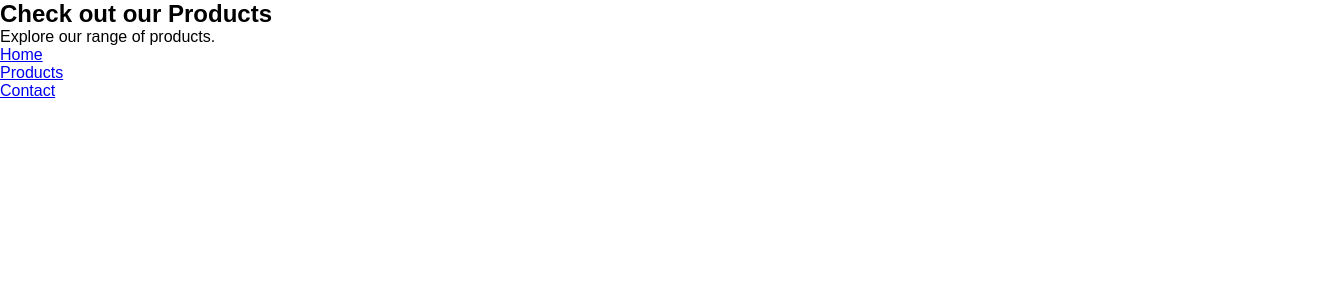
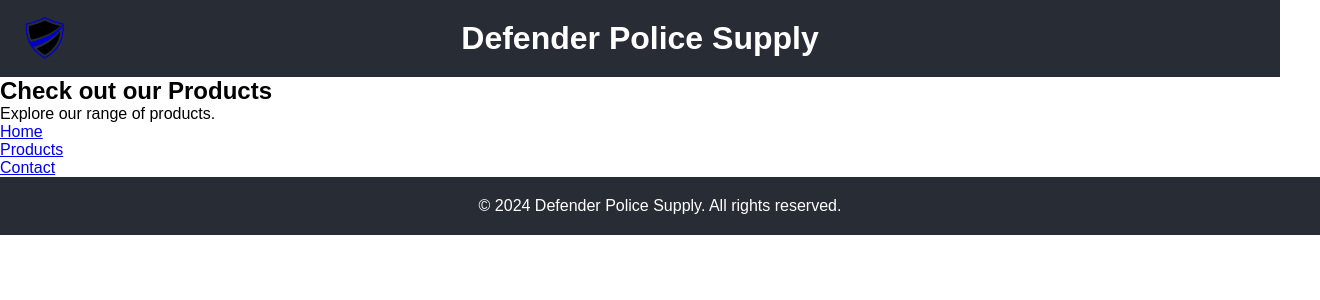
Before and after one commit to JakeBram/jakebram.github.io, a React (Create React App) app in the folder defender/: page /products in a window 1280 px wide. Shown: the top 300 px of the page, 1320 px wide, since content can reach past the window. Built offline with nearby package versions, Linux system fonts and the light colour scheme.

Commit message:
added header/footer on other pages

```diff
--- a/defender/src/pages/Contact.js
+++ b/defender/src/pages/Contact.js
@@ -1,14 +1,18 @@
 // pages/Contact.js
 
 import React from 'react';
+import Header from '../components/Header';
+import Footer from '../components/Footer';
 import Navigation from '../components/Navigation';
 
 function Contact() {
   return (
     <div>
+      <Header />
       <h2>Contact Us</h2>
       <p>Get in touch with us for any queries.</p>
       <Navigation />
+      <Footer />
     </div>
   );
 }
--- a/defender/src/pages/Products.js
+++ b/defender/src/pages/Products.js
@@ -1,14 +1,19 @@
 // pages/Products.js
 
 import React from 'react';
+import Header from '../components/Header';
+import Footer from '../components/Footer';
 import Navigation from '../components/Navigation';
 
+import './Home.css';
 function Products() {
   return (
     <div>
+      <Header />
       <h2>Check out our Products</h2>
       <p>Explore our range of products.</p>
       <Navigation />
+      <Footer />
     </div>
 
   );
--- a/package.json
+++ /dev/null
@@ -1,5 +0,0 @@
-{
-  "dependencies": {
-    "react-router-dom": "^6.23.1"
-  }
-}
```
Also changed, not shown: defender/src/setupTests.js (deleted, +0 -5 lines), defender/src/logo.svg (deleted), 1 other file (tests, documents, lock files or other folders).
